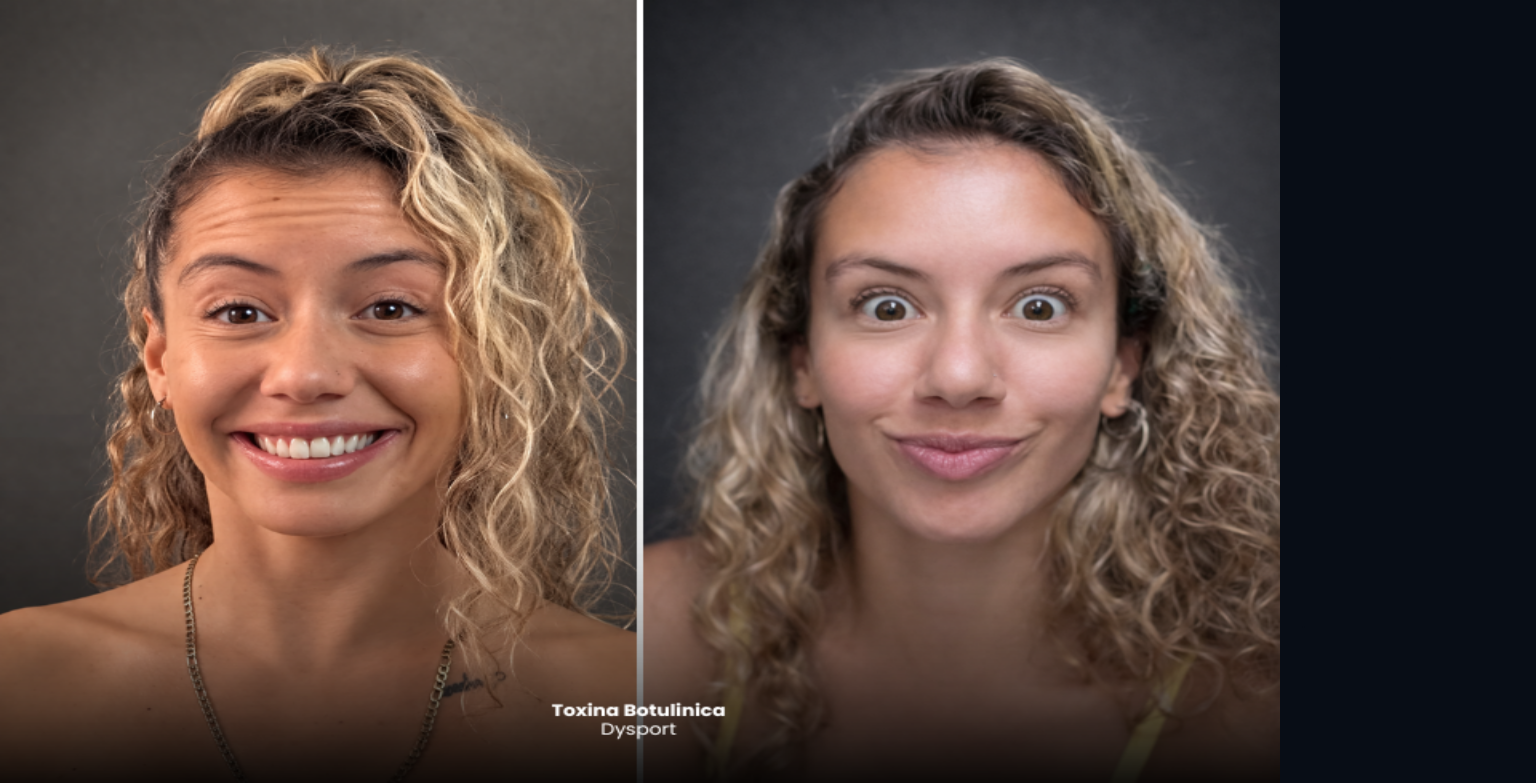
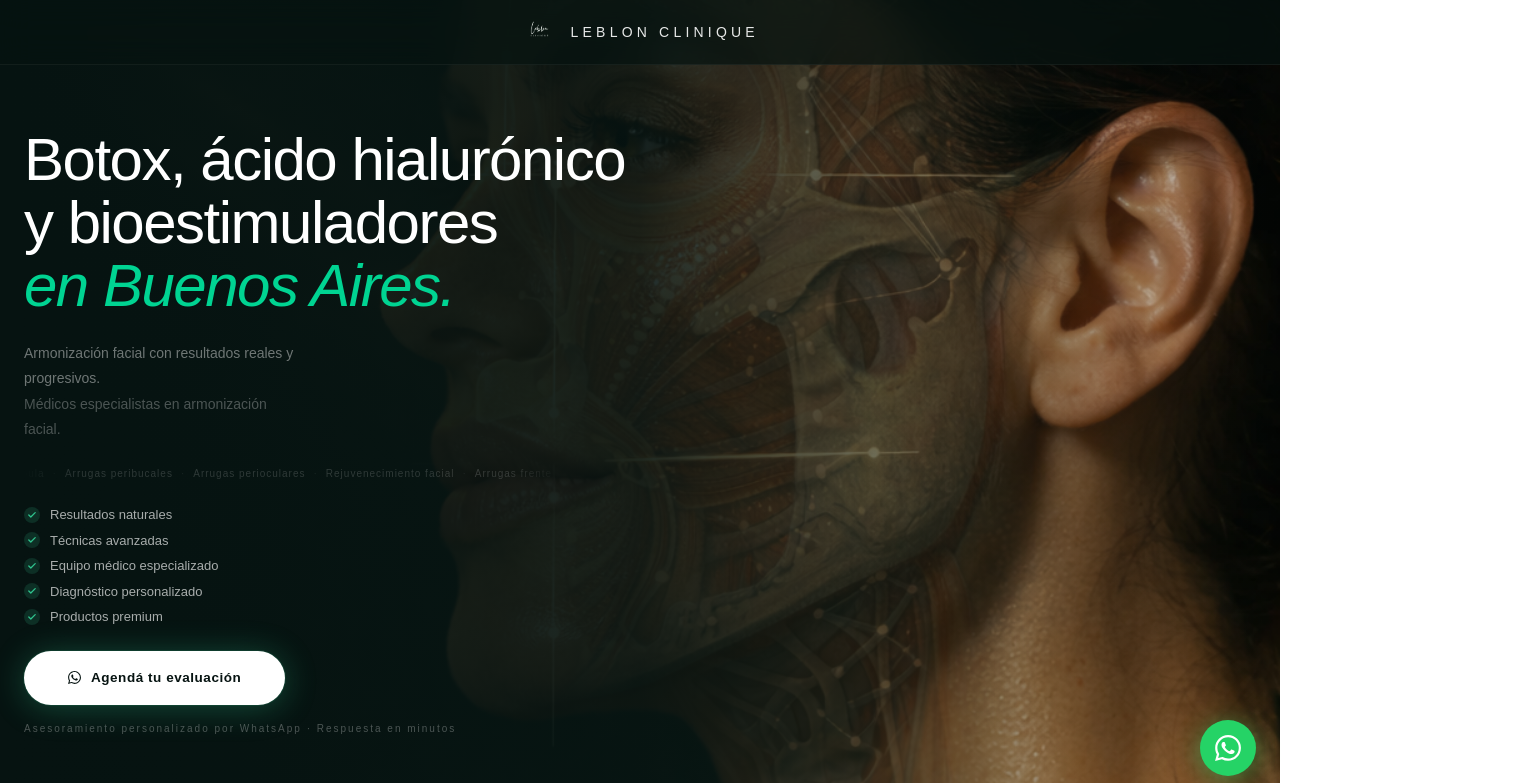
Before and after one commit to vbuitragovargas-a11y/web-leblon, a Next.js app: page / in a window 1280 px wide. Shown: the top 783 px of the page, 1536 px wide, since content can reach past the window. Built offline with nearby package versions, Linux system fonts and the light colour scheme.

Commit message:
Revert "Update hero section with premium portrait"
This reverts commit 6ba8e2943543a47487f17d86516d459d9c69204c.

git push origin main#

```diff
--- a/app/globals.css
+++ b/app/globals.css
@@ -1,86 +1,210 @@
-* {
-  margin: 0;
-  padding: 0;
-  box-sizing: border-box;
+@import "tailwindcss";
+
+/* ── Hero animations ── */
+@keyframes heroFadeUp {
+  from { opacity: 0; transform: translateY(20px); }
+  to   { opacity: 1; transform: translateY(0); }
+}
+
+@keyframes heroZoom {
+  from { transform: scale(1.06); }
+  to   { transform: scale(1); }
+}
+
+.hero-text {
+  animation: heroFadeUp 1s cubic-bezier(0.16, 1, 0.3, 1) 0.1s both;
+}
+
+.fade-up {
+  opacity: 0;
+  animation: heroFadeUp 0.9s cubic-bezier(0.16, 1, 0.3, 1) both;
+}
+
+.hero-image-zoom {
+  animation: heroZoom 8s cubic-bezier(0.25, 0.46, 0.45, 0.94) forwards;
+}
+
+@keyframes fadeIn {
+  to { opacity: 1; transform: translateY(0); }
+}
+
+@keyframes cardEnter {
+  from { opacity: 0; transform: translateY(16px); }
+  to   { opacity: 1; transform: translateY(0); }
+}
+
+.card-enter {
+  opacity: 0;
+  animation: cardEnter 0.7s cubic-bezier(0.16, 1, 0.3, 1) forwards;
+}
+
+@keyframes lineReveal {
+  from { opacity: 0; transform: scaleX(0); }
+  to   { opacity: 1; transform: scaleX(1); }
+}
+
+.scanner-line {
+  transform-origin: right;
+  animation: lineReveal 0.6s cubic-bezier(0.16, 1, 0.3, 1) 0.8s both;
+}
+
+@keyframes pulse-slow {
+  0%, 100% { opacity: 0.6; transform: scale(1); }
+  50%       { opacity: 1;   transform: scale(1.05); }
+}
+
+.animate-pulse-slow {
+  animation: pulse-slow 6s ease-in-out infinite;
+}
+
+@keyframes fadeUp {
+  from { opacity: 0; transform: translateY(30px); }
+  to   { opacity: 1; transform: translateY(0); }
+}
+
+@keyframes float {
+  0%   { transform: translateY(0px); }
+  50%  { transform: translateY(-6px); }
+  100% { transform: translateY(0px); }
+}
+
+@keyframes scanSweep {
+  0%   { opacity: 0; transform: translateY(-8px); }
+  20%  { opacity: 0.6; }
+  80%  { opacity: 0.6; }
+  100% { opacity: 0; transform: translateY(8px); }
+}
+
+@keyframes floatUp {
+  0%   { opacity: 0; transform: translateY(0); }
+  15%  { opacity: 1; }
+  85%  { opacity: 1; }
+  100% { opacity: 0; transform: translateY(-28px); }
+}
+
+.scan-sweep {
+  animation: scanSweep 4s ease-in-out infinite;
+}
+
+.particle {
+  animation: floatUp 6s ease-in-out infinite;
+}
+
+.hero-image-enter {
+  opacity: 0;
+  transform: translateY(6px);
+  animation: fadeIn 1.2s ease-out 0.1s forwards;
 }
 
 :root {
-  --blue: #4F8EF7;
-  --purple: #8B5CF6;
-  --bg: #080D16;
-  --text: #EEF2FF;
-  --muted: #8A96AA;
-  --grad: linear-gradient(135deg,#4F8EF7,#8B5CF6);
+  --background: #ffffff;
+  --foreground: #171717;
+}
+
+@theme inline {
+  --color-background: var(--background);
+  --color-foreground: var(--foreground);
+  --font-sans: var(--font-geist-sans);
+  --font-mono: var(--font-geist-mono);
+}
+
+@media (prefers-color-scheme: dark) {
+  :root {
+    --background: #0a0a0a;
+    --foreground: #ededed;
+  }
 }
 
 body {
-  background: var(--bg);
-  color: var(--text);
-  font-family: sans-serif;
+  background: var(--background);
+  color: var(--foreground);
+  font-family: Arial, Helvetica, sans-serif;
 }
 
-/* HERO */
-.hero {
-  height: 100vh;
-  display: flex;
-  align-items: center;
-  padding: 60px;
+/* ── Glow respirante ── */
+@keyframes glowBreathe {
+  0%, 100% { opacity: 0.05; }
+  50%       { opacity: 0.07; }
+}
+.animate-glow-breathe { animation: glowBreathe 6s ease-in-out infinite; }
+
+/* ── fadeScaleIn ── */
+@keyframes fadeScaleIn {
+  from { opacity: 0; transform: scale(0.97); }
+  to   { opacity: 1; transform: scale(1); }
 }
 
-.hero h1 {
-  font-size: 60px;
-  font-weight: 800;
+/* ── Float badge ── */
+@keyframes float {
+  0%, 100% { transform: translateY(0px); }
+  50%       { transform: translateY(-10px); }
+}
+.animate-float       { animation: float 6s ease-in-out infinite; }
+.animate-float-slow  { animation: float 8s ease-in-out infinite; }
+.animate-float-fast  { animation: float 5s ease-in-out 1s infinite; }
+
+/* ── Glow pulse ── */
+@keyframes glowPulse {
+  0%, 100% { opacity: 0.15; }
+  50%       { opacity: 0.28; }
+}
+.animate-glow-pulse { animation: glowPulse 5s ease-in-out infinite; }
+
+/* ── CTA button glow ── */
+@keyframes ctaGlow {
+  0%, 100% { box-shadow: 0 2px 24px rgba(52,211,153,0.18), 0 0 0 1px rgba(52,211,153,0.06); }
+  50%       { box-shadow: 0 4px 40px rgba(52,211,153,0.38), 0 0 0 1px rgba(52,211,153,0.14); }
+}
+.cta-glow { animation: ctaGlow 3s ease-in-out infinite; }
+
+/* ── Orb spinning ring ── */
+@keyframes orbSpin {
+  from { transform: rotate(0deg); }
+  to   { transform: rotate(360deg); }
+}
+.animate-orb-spin { animation: orbSpin 14s linear infinite; }
+.animate-orb-spin-rev { animation: orbSpin 20s linear infinite reverse; }
+
+/* ── Light sweep across card image ── */
+@keyframes lightPass {
+  0%        { transform: translateX(-110%) skewX(-12deg); opacity: 0; }
+  8%        { opacity: 1; }
+  92%       { opacity: 1; }
+  100%      { transform: translateX(210%) skewX(-12deg); opacity: 0; }
+}
+.animate-light-pass {
+  animation: lightPass 6s ease-in-out infinite;
 }
 
-.g {
-  background: var(--grad);
-  -webkit-background-clip: text;
-  -webkit-text-fill-color: transparent;
+/* ── Orb nucleus pulse ── */
+@keyframes orbPulse {
+  0%, 100% { transform: scale(1);    opacity: 0.75; }
+  50%      { transform: scale(1.12); opacity: 1; }
+}
+.animate-orb-pulse { animation: orbPulse 4s ease-in-out infinite; }
+
+/* ── Orb ambient glow breathe ── */
+@keyframes ambientBreathe {
+  0%, 100% { opacity: 0.18; transform: scale(1); }
+  50%      { opacity: 0.32; transform: scale(1.06); }
+}
+.animate-ambient { animation: ambientBreathe 5s ease-in-out infinite; }
+
+/* ── No scrollbar ── */
+.no-scrollbar::-webkit-scrollbar { display: none; }
+.no-scrollbar { -ms-overflow-style: none; scrollbar-width: none; }
+
+/* ── Marquee ── */
+@keyframes marquee {
+  from { transform: translateX(0); }
+  to   { transform: translateX(-50%); }
+}
+.animate-marquee {
+  animation: marquee 22s linear infinite;
 }
 
-/* STATS */
-.stats {
-  display: flex;
-  gap: 40px;
-  padding: 40px;
+/* ── Background drift — fondo vivo, muy lento ── */
+@keyframes bgDrift {
+  0%, 100% { transform: translateY(0px); }
+  50%       { transform: translateY(-18px); }
 }
-
-.stat-num {
-  font-size: 40px;
-  font-weight: 800;
-}
-
-/* BOTON */
-.btn-primary {
-  background: var(--grad);
-  padding: 10px 20px;
-  border-radius: 8px;
-}
-.hero-left {
-  max-width: 600px;
-}
-
-.hero-word {
-  font-size: 80px;
-  line-height: 1;
-  font-weight: 800;
-}
-
-.hero-sub {
-  margin-top: 20px;
-  font-size: 18px;
-  color: var(--muted);
-}
-
-.hero-btns {
-  margin-top: 30px;
-}
-
-.btn-primary {
-  background: var(--grad);
-  padding: 14px 30px;
-  border-radius: 10px;
-  color: white;
-  display: inline-block;
-  margin-top: 10px;
-}
--- a/components/home/Hero.tsx
+++ b/components/home/Hero.tsx
@@ -4,25 +4,22 @@ export default function Hero() {
   const WA = "https://wa.me/TODO_WHATSAPP";
 
   return (
-    <section className="relative w-full min-h-screen pt-28 pb-16 overflow-hidden bg-[#061410]">
+    <section className="relative w-full min-h-screen pt-28 pb-16 overflow-hidden bg-[#061311]">
 
-      {/* IMAGEN — alineada a la derecha */}
-      <div
-        className="absolute inset-0 z-[1] bg-no-repeat bg-cover"
-        style={{
-          backgroundImage: "url('/images/leblon-hero-woman.png')",
-          backgroundPosition: "right center",
-        }}
-      />
+      {/* IMAGEN */}
+      <div className="absolute inset-0 z-[1]">
+        <img
+          src="/Leblon inicio.png"
+          alt="Leblon Clinique"
+          className="absolute inset-0 w-full h-full object-cover object-[center_top] md:object-[70%_41%]"
+        />
+      </div>
 
-      {/* OVERLAY OSCURO general */}
-      <div className="absolute inset-0 z-[2] pointer-events-none bg-[#001410]/60" />
-
-      {/* FADE lateral — protege el texto a la izquierda */}
-      <div className="absolute inset-0 z-[3] pointer-events-none bg-gradient-to-r from-[#061410] via-[#061410]/80 to-transparent" />
+      {/* FADE */}
+      <div className="absolute inset-0 z-[2] pointer-events-none bg-gradient-to-r from-[#061311] via-[#061311]/90 to-transparent" />
 
       {/* CONTENIDO */}
-      <div className="relative z-[20] max-w-7xl mx-auto px-4 md:px-6 flex items-center min-h-[80vh]">
+      <div className="relative z-20 max-w-7xl mx-auto px-4 md:px-6 flex items-center min-h-[80vh]">
         <div className="w-full max-w-2xl lg:max-w-3xl flex flex-col gap-6">
 
           {/* H1 */}
@@ -39,11 +36,11 @@ export default function Hero() {
           {/* Subtítulo + autoridad */}
           <p
             className="fade-up text-[14px] leading-[1.8]"
-            style={{ color: "rgba(255,255,255,0.72)", animationDelay: "0.22s", maxWidth: "36ch" }}
+            style={{ color: "rgba(255,255,255,0.42)", animationDelay: "0.22s", maxWidth: "36ch" }}
           >
             Armonización facial con resultados reales y progresivos.
             <br />
-            <span style={{ color: "rgba(255,255,255,0.50)" }}>
+            <span style={{ color: "rgba(255,255,255,0.28)" }}>
               Médicos especialistas en armonización facial.
             </span>
           </p>
@@ -118,7 +115,7 @@ export default function Hero() {
 
             <p
               className="text-[10px] tracking-[0.2em]"
-              style={{ color: "rgba(255,255,255,0.45)" }}
+              style={{ color: "rgba(255,255,255,0.28)" }}
             >
               Asesoramiento personalizado por WhatsApp · Respuesta en minutos
             </p>
```
Also changed, not shown: public/images/leblon-hero-woman.png (deleted).
